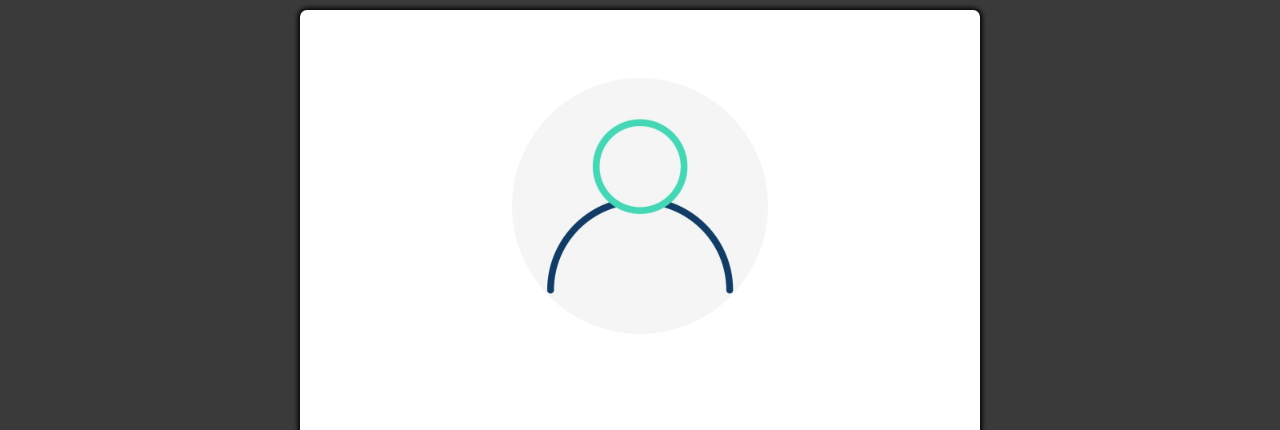
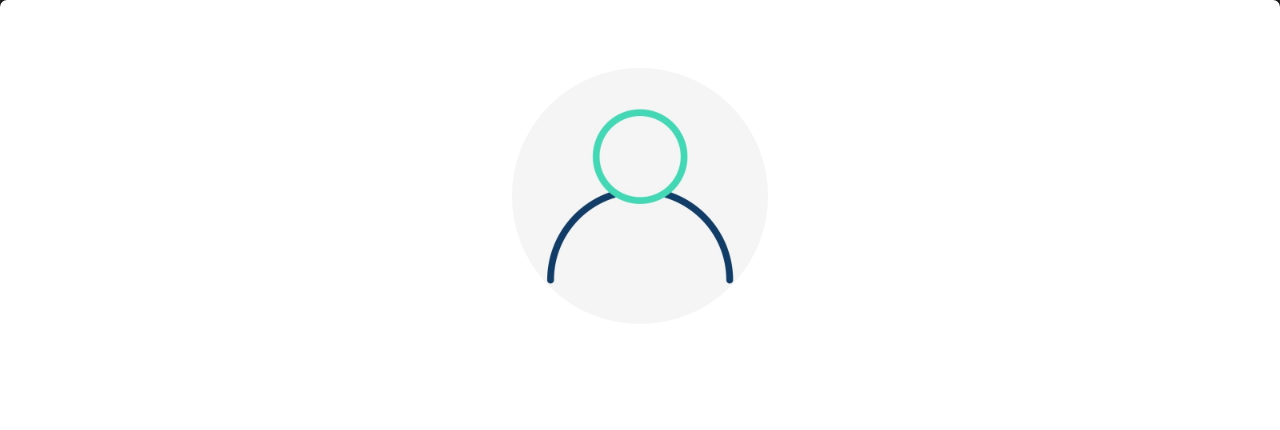
Before and after one commit to Nikzradcliffe/nevindirection, a plain HTML site: page index.html in a window 1280 px wide. Shown: the top 430 px of the page. Drawn offline with Linux system fonts and the light colour scheme.

Commit message:
Update style.css

```diff
--- a/style.css
+++ b/style.css
@@ -5,7 +5,7 @@ html {
 
   body {
     height: 100%;
-    margin: 10px 300px;
+    margin: 0px;
     font-family: Arial, Helvetica, sans-serif;
     display: grid;
     justify-items: center;
```
